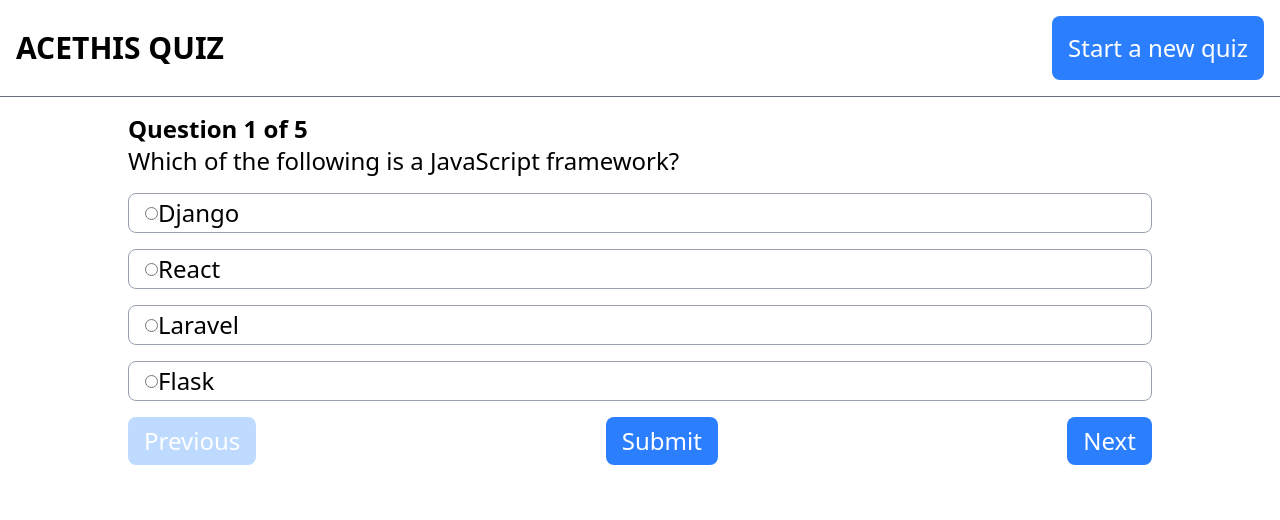
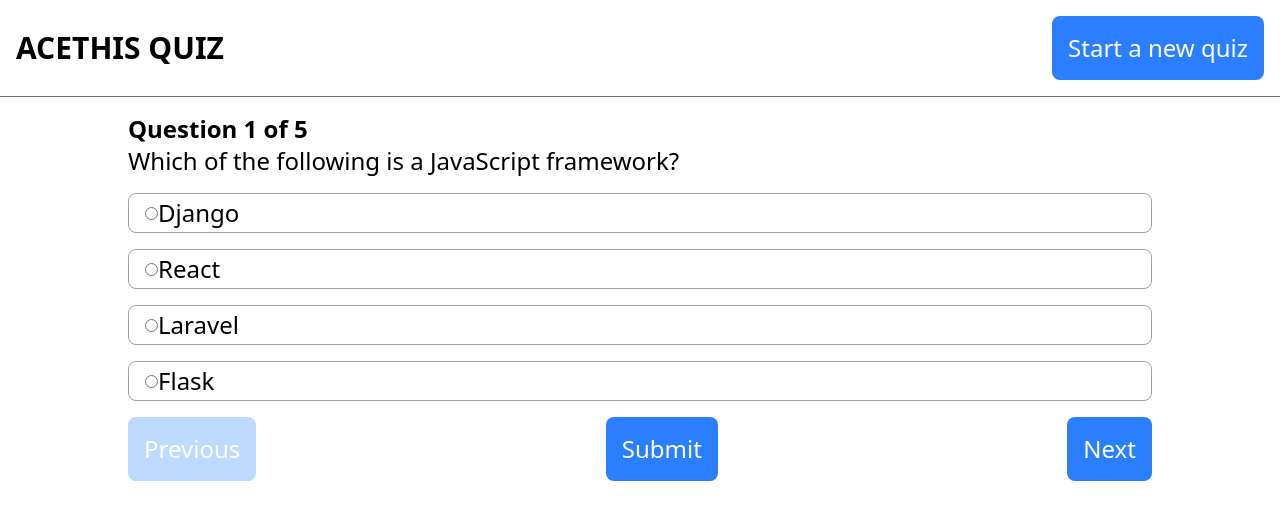
Before and after one commit to tbot53/react-quiz-app, a React (Vite) app in the folder my-react-app/: page / in a window 1280 px wide. Shown: the top 520 px of the page. Built offline with nearby package versions, Linux system fonts and the light colour scheme.

Commit message:
fixing the button sizes

```diff
--- a/my-react-app/src/components/Navigation-controls.jsx
+++ b/my-react-app/src/components/Navigation-controls.jsx
@@ -1,7 +1,7 @@
 import React from "react";
 
 export default function Navigation(props) {
-  const baseClass = "h-6 w-fit rounded-lg px-4 py-6 flex items-center text-center";
+  const baseClass = "h-fit w-fit rounded-lg p-4 flex items-center text-center";
 
   const getBtnClass = (isDisabled) => {
     const bgColor = isDisabled ? "bg-blue-200" : "bg-blue-500 hover:bg-blue-600";
@@ -12,7 +12,7 @@ export default function Navigation(props) {
 
 
   return (
-    <div className="w-[80vw] mx-auto text-2xl mt-4 flex justify-between">
+    <div className="w-[80vw] mx-auto text-2xl mt-4 flex justify-between items-center">
       <button
         onClick={props.previous}
         disabled={props.prevDisability}
```
